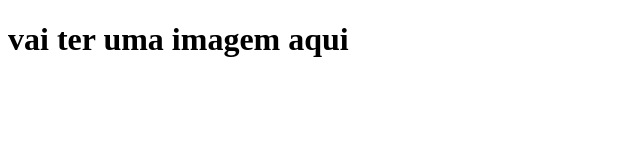
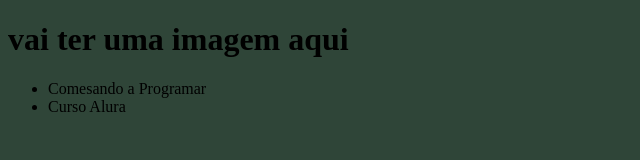
Before and after one commit to ThailaJJ/-PROGRAMANDO-ALURA, a plain HTML site: page index.html/index.html in a window 1280 px wide. Shown: the whole page, without its empty margins (0-640 px from the left). Drawn offline with Linux system fonts and the light colour scheme.

Commit message:
27.02.2024

```diff
--- a/index.html/index.html
+++ b/index.html/index.html
@@ -5,10 +5,16 @@
     <meta http-equiv="X-UA-Compatible" content="IE=edge">
     <meta name="viewport" content="width=device-width, initial-scale=1.0">
     <title>Document</title>
+    <link rel="stylesheet" href="style.css">
 </head>
 <body>
-    <h1>vai ter uma imagem aqui
+    <header>
+        <h1>vai ter uma imagem aqui</h1>
+         <ul>
+              <li>Comesando a Programar</li>
+              <li>Curso Alura</li>
+         </ul>
+    </header>
 
-    </h1>
 </body>
 </html>
--- /dev/null
+++ b/index.html/style.css
@@ -0,0 +1,3 @@
+ body{
+    background-color: #2f4538;
+ }
```
